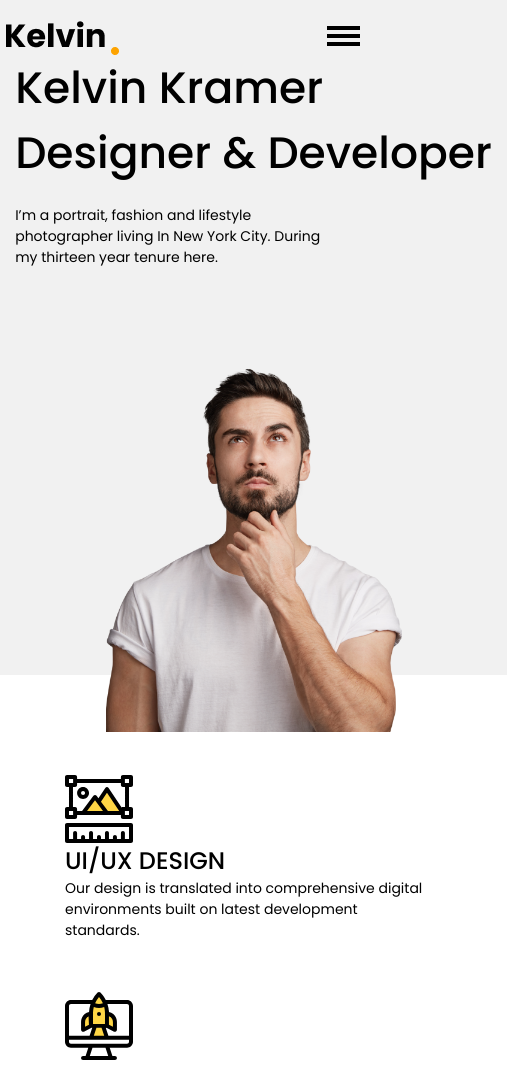
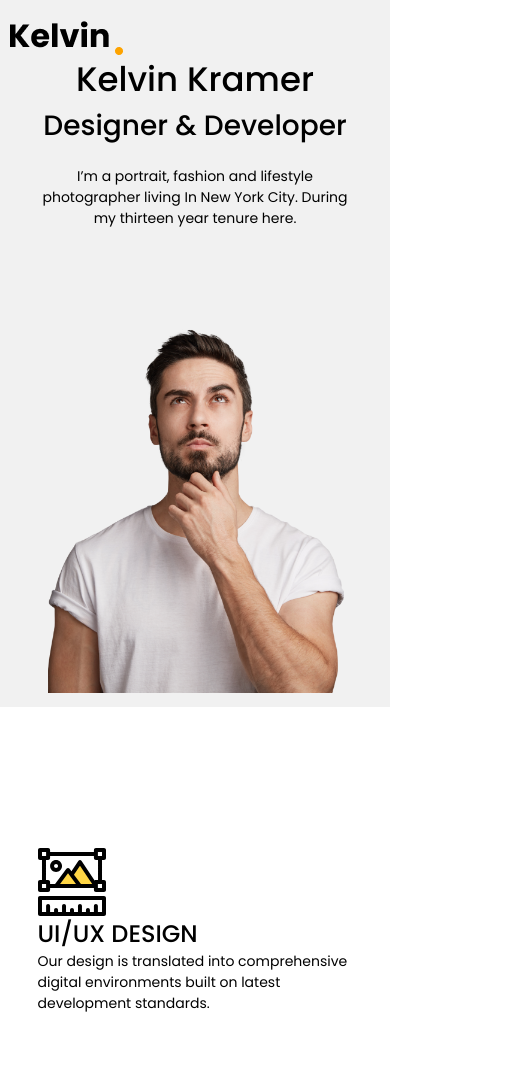
Before and after one commit to EduardER-developer/FreelancePortfolio, a plain HTML site: page index.html in a window 390 px wide. Shown: the top 1068 px of the page, 507 px wide, since content can reach past the window. Drawn offline with Linux system fonts and the light colour scheme.

Commit message:
Add files via upload

```diff
--- a/css/main.css
+++ b/css/main.css
@@ -109,7 +109,6 @@ ul {
     flex-direction: column;
     justify-content: center;
     align-items: center;
-
 }
 .portfolio h1 {
     font-size: 34px;
@@ -127,7 +126,7 @@ ul {
 .fashion-store p,
 .reebok p,
 .Braun p {
-    font-size: 16px;
+    font-size: 18px;
     text-decoration: underline;
     display: flex;
     justify-content: center;
--- a/css/media.css
+++ b/css/media.css
@@ -1,5 +1,4 @@
 @media (max-width: 1230px) {
-
     .nav_list {
         display: none;
     }
@@ -26,39 +25,90 @@
     .nav-button {
         position: fixed;
         z-index: 9;
-        top: 46px;
-        right: 30px;
+        top: 30px;
+        right: 850px;
     }
-    .container {
-        width: 500px;
+}
+
+@media (max-width: 767px) {
+    header {
+        height: 707px;
     }
-    .nav-button {
-        top: 26px;
+    section {
+        display: flex;
+        flex-direction: column;
     }
-    main .container {
-        height: 630px;
+    .rightSection{
+        display: flex;
+        flex-direction: column;
+        width: 315px;
+        display: flex;
+        flex-direction: column;
+        justify-content: center;
+        align-items: center;
+        text-align: center;
+        margin-left: 30px;
     }
-    header {
-        height: 80vh;
-        width: 130vw;
+    .rightSection h1 {
+        font-size: 34px;
+    }
+    .rightSection .design_text {
+        font-size: 28px;
+    }
+    .Kelvin {
+        width: 307px;
+        height: 91px;
+        display: flex;
+        flex-direction: column;
+        justify-content: center;
+        align-items: center;
+        text-align: center;
     }
     .rightSection p {
         width: 315px;
         height: 84px;
     }
-    section {
+    .leftSection {
         display: flex;
         flex-direction: column;
         justify-content: center;
         align-items: center;
+        width: 296px;
+        height: 367px;
+        margin-left: 40px;
+    }
+    .leftSection img{
+        width: 296px;
+        height: 367px;
     }
     .blocks {
-        flex-direction: row;
-        margin-top: 100px;
+        display: flex;
+        flex-direction: column;
+        height: 804px;
+        width: 315px;
+        margin-left: 30px;
+    }
+    .Design,
+    .Dev,
+    .Testing {
+        display: flex;
+        flex-direction: column;
+        width: 315px;
         height: 228px;
+    }
+    .Design p,
+    .Dev p,
+    .Testing p {
+        width: 315px;
+    }
+    .portfolio {
         display: flex;
-        justify-content: center;
-        align-items: center;
+        flex-direction: column;
+    }
+    .portfolio h1 {
+        width: 144px;
+        height: 51px;
+        margin-left: 116px;
     }
     .fashion-store img,
     .reebok img,
@@ -66,16 +116,10 @@
         width: 315px;
         height: 170px;
     }
-    .background {
-        height: 1150px;
-        width: 130vw;
+    .container {
+        width: 375px;
     }
-    .portfolio h1{
-        margin-top: 20px;
-        margin-bottom: 10px;
-    }
-    .leftSection img {
-        width: 296px;
-        height: 367px;
+    .portfolio h1 {
+        margin-right: 116px;
     }
 }
--- a/index.html
+++ b/index.html
@@ -38,8 +38,10 @@
 
                 <section>
                     <div class="rightSection">
-                        <h1>Kelvin Kramer</h1>
-                        <h1>Designer & Developer</h1>
+                        <div class="Kelvin">
+                            <h1>Kelvin Kramer</h1>
+                            <h1 class="design_text">Designer & Developer</h1>
+                        </div>
 
                         <p>I’m a portrait, fashion and lifestyle photographer living In New York City. During my thirteen year tenure here.</p>
                     </div>
```
